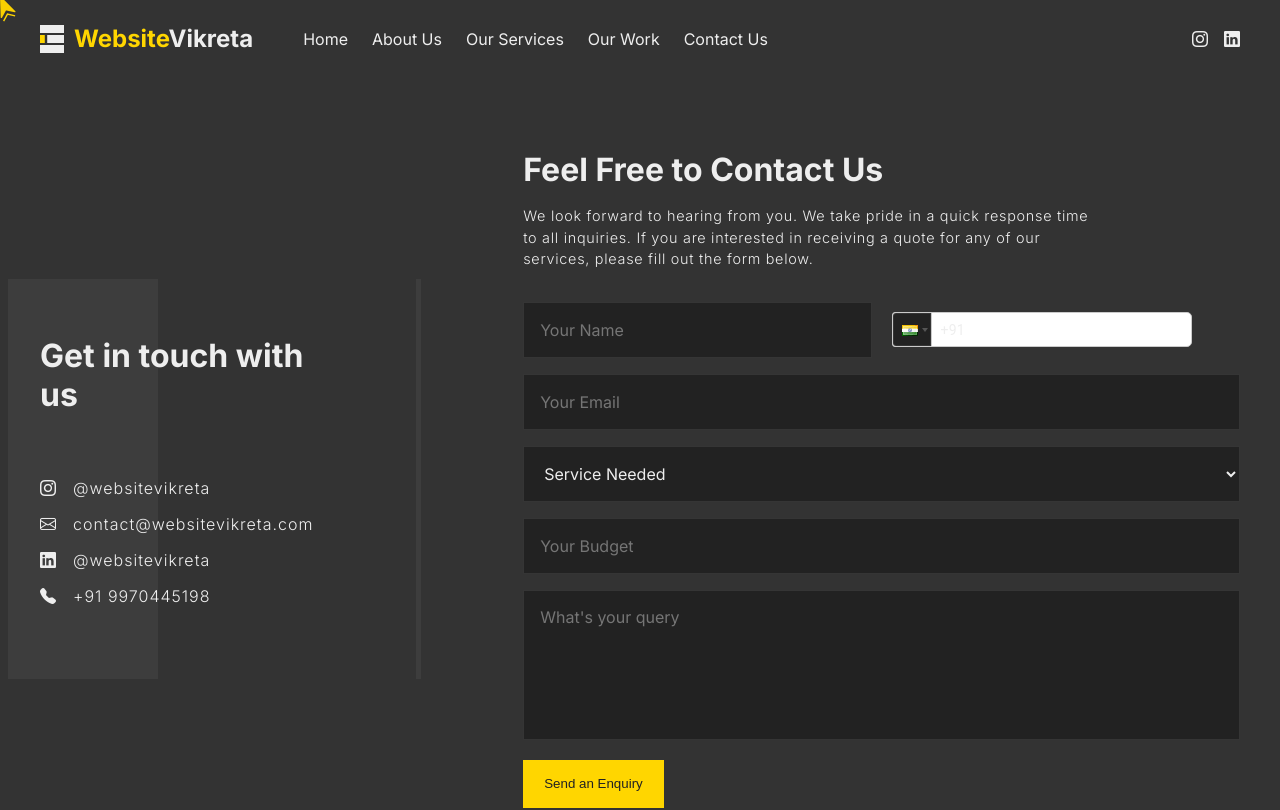
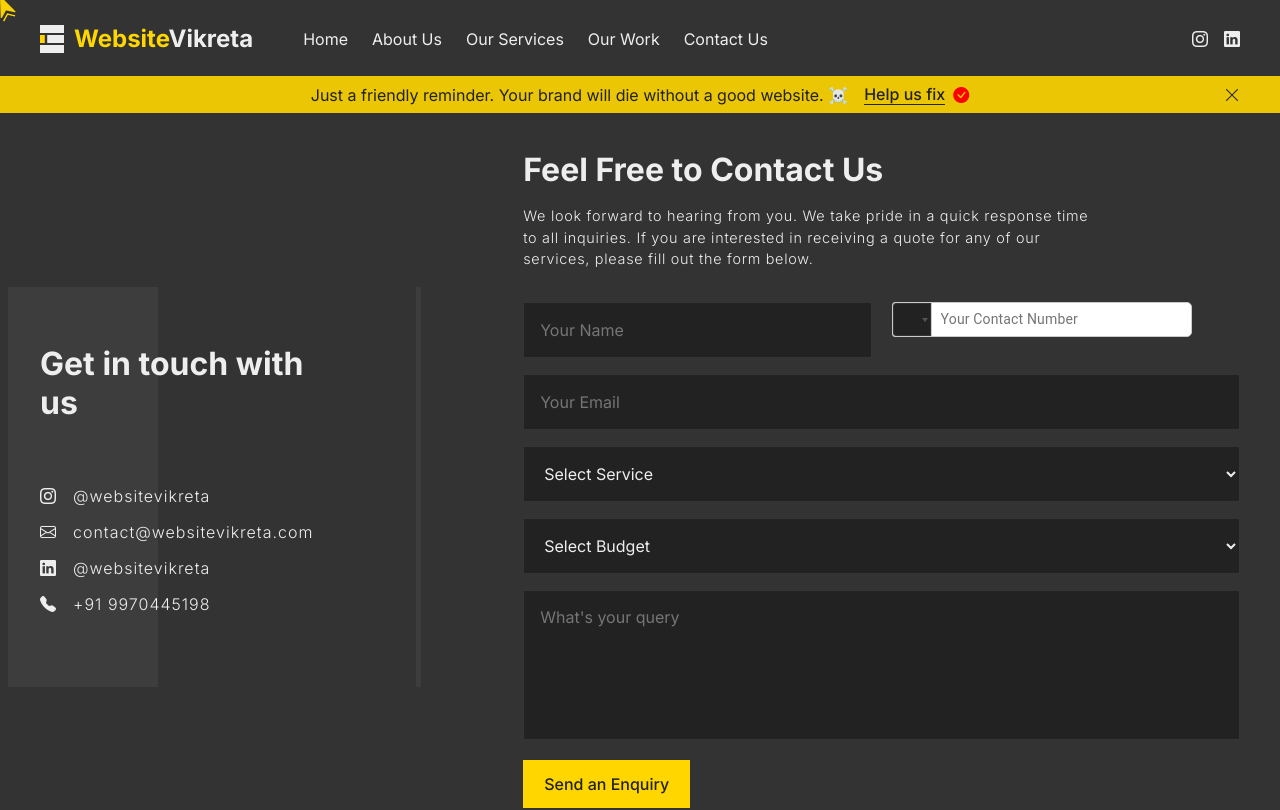
Before and after one commit to Rakesh-99/websitevikreta-newsite2024, a Next.js app: page /contactus in a window 1280 px wide. Shown: the top 810 px of the page. Built offline with nearby package versions, Linux system fonts and the light colour scheme; no server answers.

Commit message:
ContactUS form fix

```diff
--- a/components/ContactForm.js
+++ b/components/ContactForm.js
@@ -1,34 +1,38 @@
-"use client";
-import { useState, useRef } from 'react';
+"use client"
+import { useEffect, useState } from 'react';
 import emailjs from 'emailjs-com';
 import toast, { Toaster } from 'react-hot-toast';
 import PhoneInput from 'react-phone-input-2';
 import 'react-phone-input-2/lib/style.css';
-
-
+import axios from 'axios';
+import { parsePhoneNumberFromString } from 'libphonenumber-js';
 
 const ContactForm = () => {
-   const formRef = useRef();
    const [nameErr, setNameErr] = useState(null);
    const [emailErr, setEmailErr] = useState(null);
    const [mobileErr, setMobileErr] = useState(null);
    const [mobile, setMobile] = useState('');
    const [service, setService] = useState('');
    const [budget, setBudget] = useState('');
+   const [serviceErr, setServiceErr] = useState(null);
+   const [budgetErr, setBudgetErr] = useState(null);
+   const [countryCode, setCountryCode] = useState(''); // store country code
 
-   const services = [
-      'Web Design',
-      'Web Development',
-      'MVPs',
-      'Mobile Apps',
-      'E-commerce',
-      'UI/UX & Prototyping',
-      'Web Apps'
-   ];
+   useEffect(() => {
+      // Fetch user's country code
+      axios.get('https://ipapi.co/json/')
+         .then((response) => {
+            setCountryCode(response.data.country_code.toLowerCase());
+         })
+         .catch((error) => {
+            console.error("Error fetching country code:", error);
+         });
+   }, []);
 
    const sendEmail = (e) => {
       e.preventDefault();
 
+      let flag1 = 0, flag2 = 0, flag3 = 0, flag4 = 0, flag5 = 0, flag6 = 0;
       const stringCheck = /^[a-zA-Z\s]*$/;
       const mailCheck = /^\w+([.-]?\w+)*@\w+([.-]?\w+)*(\.\w{2,3})+$/;
 
@@ -36,45 +40,69 @@
       const tempname = e.target.name.value;
       if (!stringCheck.test(tempname) || tempname === "") {
          setNameErr("Invalid Name");
+         flag1 = 1;
       } else {
          setNameErr(null);
+         flag1 = 0;
       }
 
       // contact validation
-      if (mobile === "" || mobile.length < 10) {
+      const phoneNumber = parsePhoneNumberFromString(mobile, countryCode.toUpperCase());
+      if (!phoneNumber || !phoneNumber.isValid()) {
          setMobileErr("Invalid Contact Number");
+         flag2 = 1;
       } else {
          setMobileErr(null);
+         flag2 = 0;
       }
 
       // email validation
       const tempemail = e.target.email.value;
       if (!mailCheck.test(tempemail) || tempemail === "") {
          setEmailErr("Invalid Email Address");
+         flag3 = 1;
       } else {
          setEmailErr(null);
+         flag3 = 0;
       }
 
-      if (nameErr || mobileErr || emailErr) {
-         return;
+      // service validation
+      if (service === "") {
+         setServiceErr("Please select a service");
+         flag4 = 1;
+      } else {
+         setServiceErr(null);
+         flag4 = 0;
       }
 
-      // Create a FormData object to pass to emailjs.sendForm
-      const formData = new FormData(formRef.current);
-      formData.set('serviceNeeded', service);
-      formData.set('budget', budget);
+      // budget validation
+      if (budget === "") {
+         setBudgetErr("Please enter your budget");
+         flag5 = 1;
+      } else {
+         setBudgetErr(null);
+         flag5 = 0;
+      }
 
-      emailjs.sendForm(
-         process.env.NEXT_PUBLIC_EMAILJS_SERVICE_KEY,
-         process.env.NEXT_PUBLIC_EMAILJS_CONTACTFORM_TEMPLATE_KEY,
-         formRef.current,
-         process.env.NEXT_PUBLIC_EMAILJS_PUBLIC_KEY // This is the userID
-      )
-      .then((result) => {
-         console.log(result.text);
+      if (flag1 === 0 && flag2 === 0 && flag3 === 0 && flag4 === 0 && flag5 === 0 && flag6 === 0) {
+         // Format the phone number
+         const formattedPhoneNumber = phoneNumber.formatInternational();
+
+         // Update the hidden mobile input field value
+         e.target.mobile.value = formattedPhoneNumber;
+         e.target.service.value = service;
+         e.target.budget.value = budget;
+
+         emailjs.sendForm(process.env.NEXT_PUBLIC_EMAILJS_SERVICE_KEY, process.env.NEXT_PUBLIC_EMAILJS_CONTACTFORM_TEMPLATE_KEY, e.target, process.env.NEXT_PUBLIC_EMAILJS_PUBLIC_KEY)
+            .then((result) => {
+               console.log(result.text);
+            }, (error) => {
+               console.log(error.text);
+            });
+
          toast.success('Hurray!, We got your message. Our team will soon contact you.', {
             position: "bottom-right",
-            style:{
+            style: {
                border: '1px solid #713200',
                padding: '16px',
                backgroundColor: '#FFD600',
@@ -82,23 +110,13 @@
          });
          e.target.reset();
          setMobile(''); // Reset mobile state
-         setService('');
-         setBudget('');
-      }, (error) => {
-         console.log(error.text);
-         toast.error('Oops! Something went wrong. Please try again later.', {
-            position: "bottom-right",
-            style: {
-               border: '1px solid #713200',
-               padding: '16px',
-               backgroundColor: '#FFD600',
-            },
-         });
-      });
+         setService(''); // Reset service state
+         setBudget(''); // Reset budget state
+      }
    }
 
    return (
-      <form className="contact-form" onSubmit={sendEmail} ref={formRef}>
+      <form className="contact-form" onSubmit={sendEmail}>
          <div className="row">
             <div className="form-group">
                <input type="text" className="form-control" name="name" placeholder="Your Name" />
@@ -106,7 +124,7 @@
             </div>
             <div className="form-group">
                <PhoneInput
-                  country={'in'}
+                  country={countryCode}
                   value={mobile}
                   onChange={(phone) => setMobile(phone)}
                   inputClass="form-control"
@@ -122,21 +140,36 @@
             <span className="error">{emailErr != null ? emailErr : ""}</span>
          </div>
          <div className="form-group">
-            <select className="form-control" name="serviceNeeded" onChange={(e) => setService(e.target.value)} value={service}>
-               <option value="">Service Needed</option>
-               {services.map((option) => (
-                  <option key={option} value={option}>{option}</option>
-               ))}
+            <select className="form-control" name="service" value={service} onChange={(e) => setService(e.target.value)}>
+               <option value="">Select Service</option>
+               <option value="Web Design">Web Design</option>
+               <option value="Web Development">Web Development</option>
+               <option value="MVPs">MVPs</option>
+               <option value="Mobile Apps">Mobile Apps</option>
+               <option value="E-commerce">E-commerce</option>
+               <option value="UI/UX & Prototyping">UI/UX & Prototyping</option>
+               <option value="Web Apps">Web Apps</option>
+               <option value="Something Else">Something Else...</option>
             </select>
+            <span className="error">{serviceErr != null ? serviceErr : ""}</span>
          </div>
          <div className="form-group">
-            <input type="text" className="form-control" name="budget" placeholder="Your Budget" value={budget} onChange={(e) => setBudget(e.target.value)} />
+            <select className="form-control" name="budget" value={budget} onChange={(e) => setBudget(e.target.value)}>
+               <option value="">Select Budget</option>
+               <option value="$0 - $1000">$0 - $1000</option>
+               <option value="$1000 - $5000">$1000 - $5000</option>
+               <option value="$5000 - $20000">$5000 - $20000</option>
+               <option value="$20000 onwards">$20000 onwards</option>
+            </select>
+            <span className="error">{budgetErr != null ? budgetErr : ""}</span>
          </div>
          <div className="form-group">
             <textarea className="form-control" name="message" placeholder="What's your query"></textarea>
          </div>
-         <button type="submit" className="normal-btn primary">Send an Enquiry</button>
-         <Toaster position="bottom-right" reverseOrder={false} />
+         <button className="normal-btn primary">Send an Enquiry</button>
+         <div>
+            <Toaster position="bottom-right" reverseOrder={false} />
+         </div>
       </form>
    )
 }
--- a/components/navbar/NavbarCTA.js
+++ b/components/navbar/NavbarCTA.js
@@ -1,12 +1,22 @@
-// components/NavbarCTA.js
 "use client";
 
 import Link from 'next/link';
-import { useState } from 'react';
+import { useState, useEffect } from 'react';
 
 const NavbarCTA = () => {
   const [isNavbarCTAVisible, setIsNavbarCTAVisible] = useState(true);
 
+  const handleClose = () => {
+    setIsNavbarCTAVisible(false);
+    localStorage.setItem('navbarCTAClosed', 'true');
+  };
+
+  useEffect(() => {
+    const isClosed = localStorage.getItem('navbarCTAClosed');
+    if (isClosed === 'true') {
+      setIsNavbarCTAVisible(false);
+    }
+  }, []);
 
   return (
     <div className={`navbar-cta ${isNavbarCTAVisible ? 'show' : 'hide'}`}>
@@ -14,15 +24,15 @@
         <div className="text">
           Just a friendly reminder. Your brand will die without a good website. ☠️
         </div>
-        <Link href="/contactus" passHref
-           className="link" onClick={() => setIsNavbarCTAVisible(false)}>
+        <Link href="/contactus" passHref legacyBehavior>
+          <a className="link" onClick={handleClose}>
             <span className="link-text">Help us fix</span>
             <span className="link-icon">
               <i className="bi bi-check-circle-fill"></i>
             </span>
-
+          </a>
         </Link>
-        <div className="close" onClick={() => setIsNavbarCTAVisible(false)}>
+        <div className="close" onClick={handleClose}>
           <i className="bi bi-x-lg"></i>
         </div>
       </div>
--- a/package.json
+++ b/package.json
@@ -9,10 +9,13 @@
     "lint": "next lint"
   },
   "dependencies": {
+    "axios": "^1.7.2",
     "bootstrap-icons": "^1.11.3",
     "emailjs-com": "^3.2.0",
     "framer-motion": "^11.2.12",
     "html-react-parser": "^5.1.10",
+    "ipapi.co": "^0.3.0",
+    "libphonenumber-js": "^1.11.4",
     "next": "14.2.4",
     "react": "^18",
     "react-hot-toast": "^2.4.1",
@@ -26,6 +29,7 @@
     "@types/node": "20.14.9",
     "@types/react": "18.3.3",
     "eslint": "^8",
-    "eslint-config-next": "14.2.4"
+    "eslint-config-next": "14.2.4",
+    "typescript": "5.5.3"
   }
 }
--- a/styles/pages/_contact.scss
+++ b/styles/pages/_contact.scss
@@ -43,7 +43,7 @@
       }
 
       &:before {
-         content: '';
+         content: "";
          position: absolute;
          top: 50%;
          left: -2rem;
@@ -74,14 +74,31 @@
       margin-top: 2rem;
 
       .row {
-         @include flex-center(20px);
+         display: flex;
+         gap: 20px;
          width: 100%;
          margin: 0;
+      }
+
+      .form-group {
+         flex: 1; /* Make sure form groups take equal space */
       }
 
       .normal-btn {
          width: fit-content;
          height: 3rem;
+         font-family: inherit;
+         font-size: 1rem;
       }
    }
 }
+
+/* Media query for mobile devices */
+@media (max-width: 768px) {
+   .contact-form {
+      .row {
+         flex-direction: column;
+         gap: 10px;
+      }
+   }
+}
--- a/styles/partials/_components.scss
+++ b/styles/partials/_components.scss
@@ -102,9 +102,19 @@
    width: 100%;
    height: auto;
    z-index: 999;
-   transition: 0.35s ease-out;
+   transition: visibility 0s, opacity 0.35s ease-out;
    visibility: hidden;
    opacity: 0;
+
+   &.show {
+     visibility: visible;
+     opacity: 1;
+   }
+
+   &.hide {
+     visibility: hidden;
+     opacity: 0;
+   }
 
    .container {
      @include flex-center;
@@ -136,10 +146,6 @@
      right: 0;
      transform: translateY(-50%);
      cursor: pointer;
-   }
-
-   &:has(.close .hide) {
-      top: -25% !important;
    }
  }
 
```
Also changed, not shown: 1 other file (tests, documents, lock files or other folders). Lines whose indentation alone changed are shown as unchanged.
